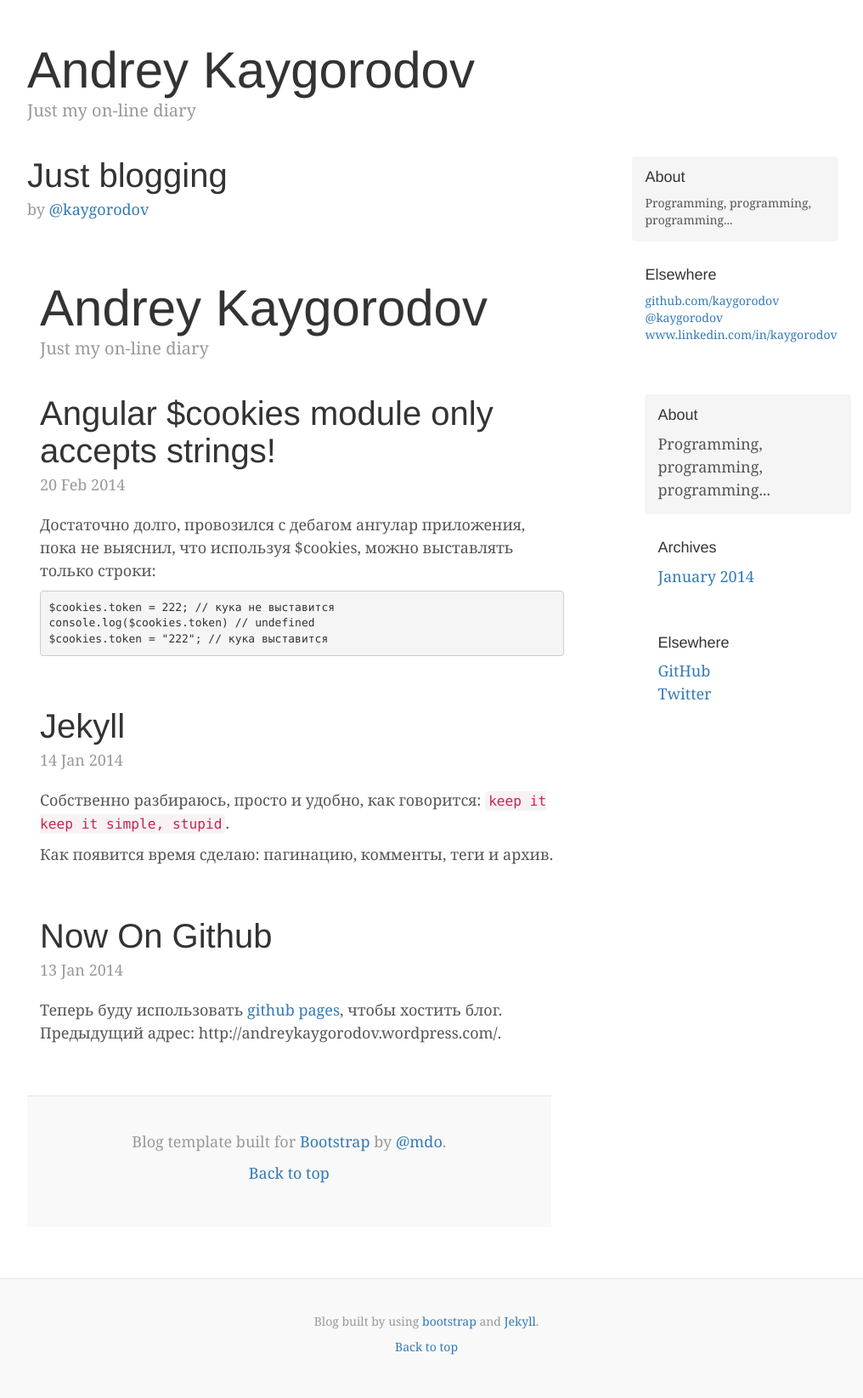
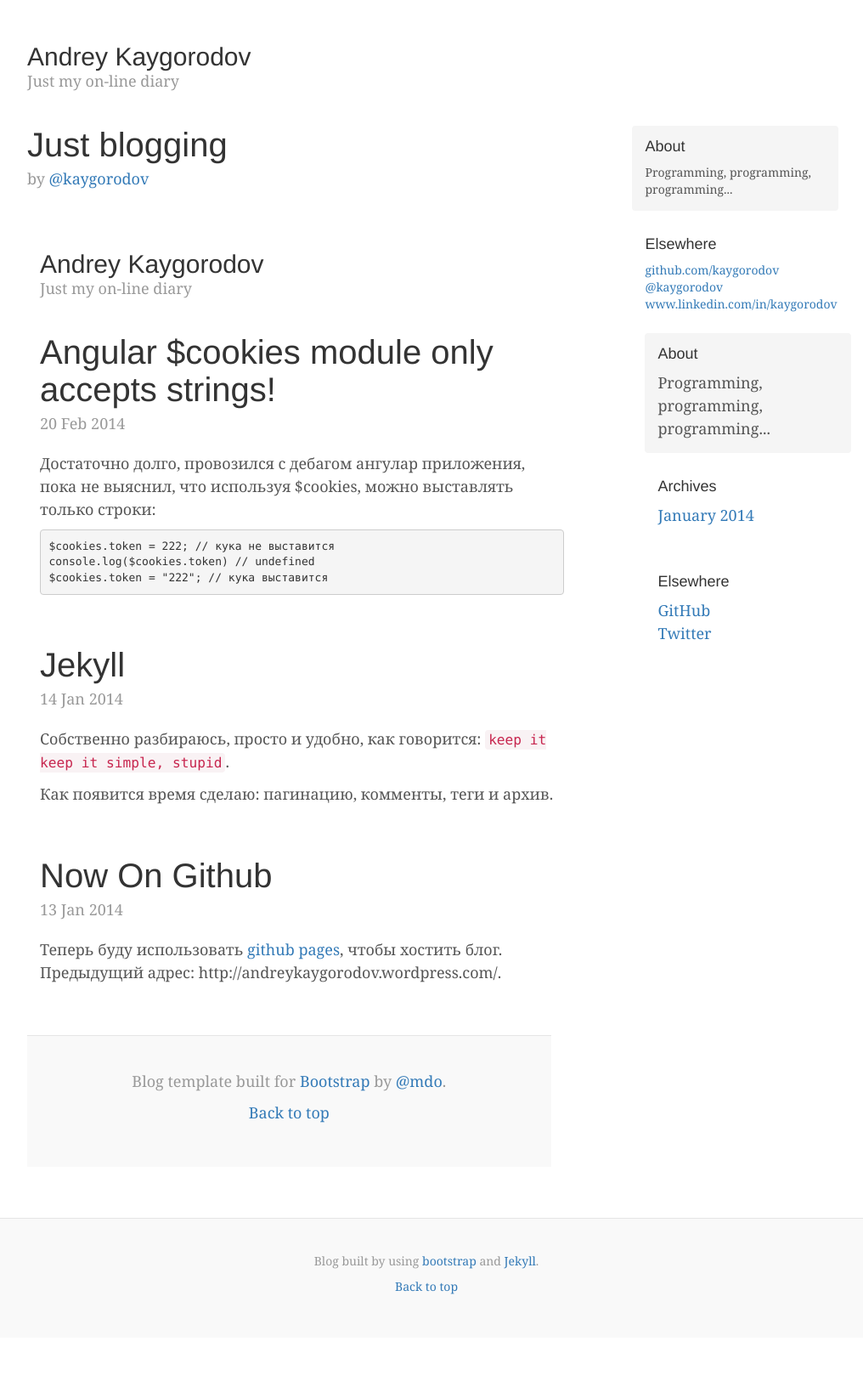
Before and after one commit to kaygorodov/kaygorodov.github.io, a Jekyll site: the page built from index.html, in a window 1280 px wide. Shown: the whole page at 85% size, without its empty margins (138-1154 px from the left). Built offline with Jekyll 4.4.1, drawn with Linux system fonts in a browser that asks for light colours; nearby versions of some CDN libraries; Markdown is read by kramdown in place of the engine named in the settings; after the commit the page ends 1574 px from its top, so only the background shows below that.

Commit message:
reduced the font sizes for the main title

```diff
--- a/assets/css/blog.css
+++ b/assets/css/blog.css
@@ -84,11 +84,11 @@ h6, .h6 {
 .blog-title {
     margin-top: 30px;
     margin-bottom: 0;
-    font-size: 60px;
+    font-size: 30px;
     font-weight: normal;
 }
 .blog-description {
-    font-size: 20px;
+    font-size: 18px;
     color: #999;
 }
 
```
